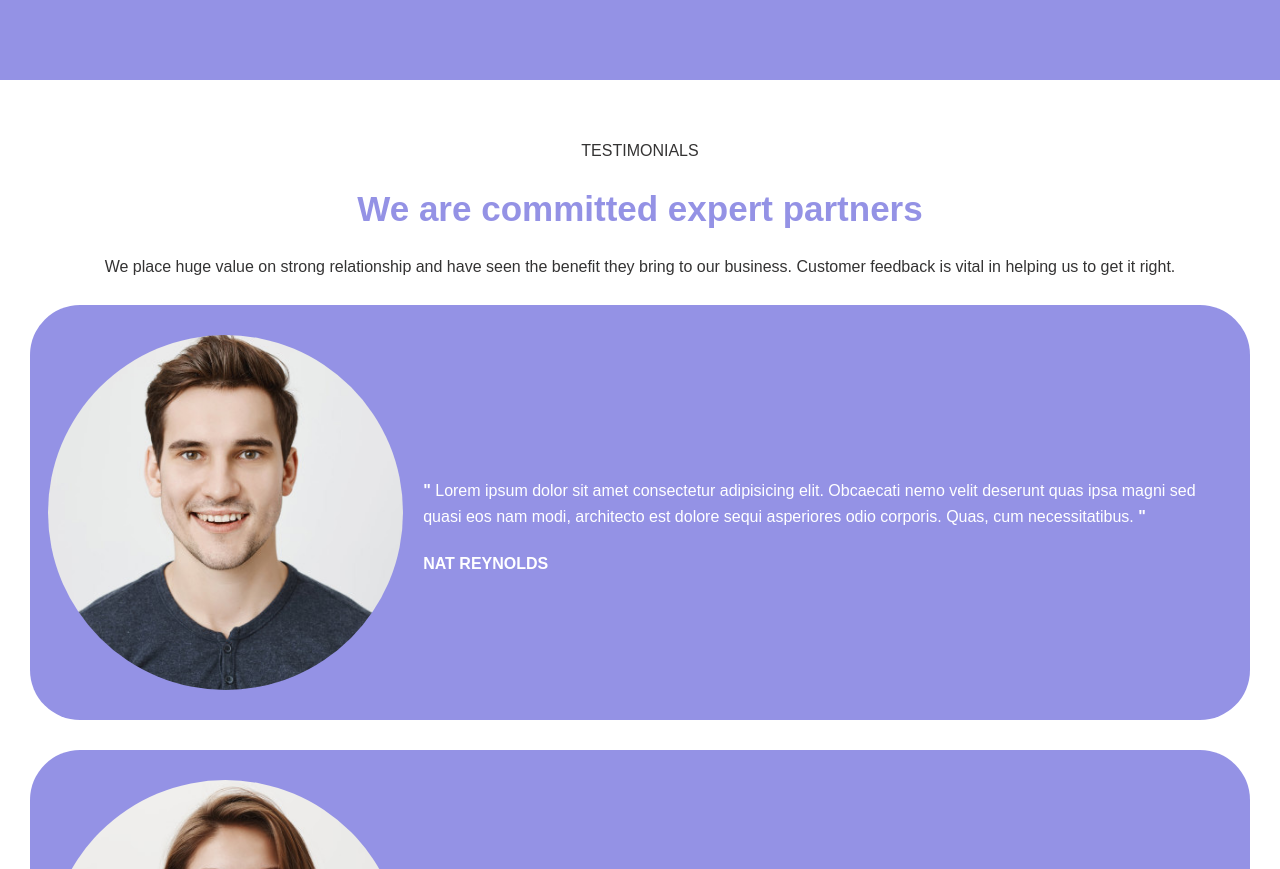
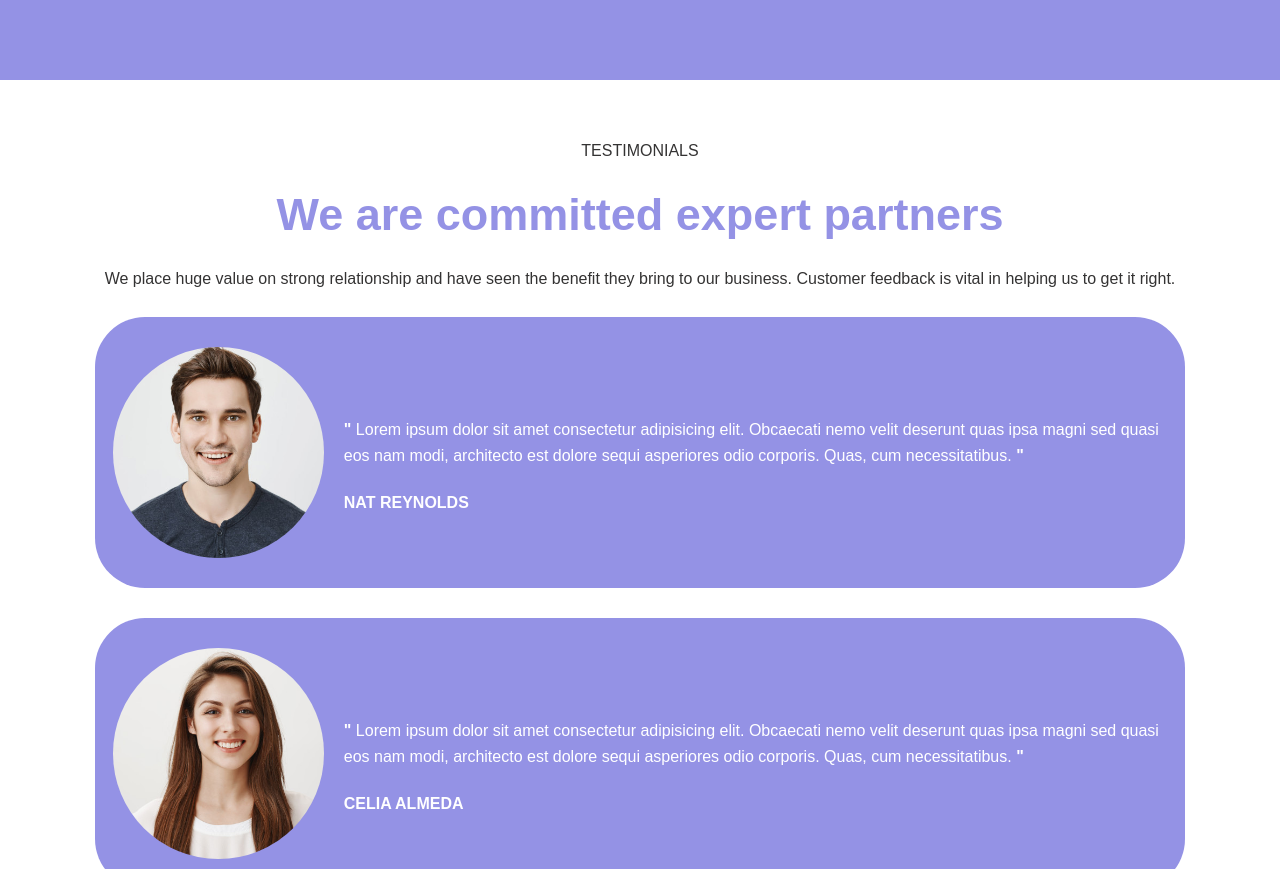
Before and after one commit to titoni-andrea/htmlcss-responsive-layout, a plain HTML site: page index.html in a window 1280 px wide. Shown: the part 1956-2825 px from the top of the page. Drawn offline with Linux system fonts and the light colour scheme.

Commit message:
testimonials desktop

```diff
--- a/css/style.css
+++ b/css/style.css
@@ -546,4 +546,23 @@ footer {
     .col2-planning {
         width: 40%;
     }
+
+    /* --- TESTIMONIALS --- */
+
+    .boxing-testimonials {
+        width: 1150px;
+        margin: 0 auto;
+    }
+
+    .boxing-testimonials .title-section {
+        font-size: 45px;
+    }
+
+    .testimonial-card .cont-img {
+        width: 20%;
+    }
+
+    .col2-testimonials {
+        width: 80%;
+    }
 }
```
